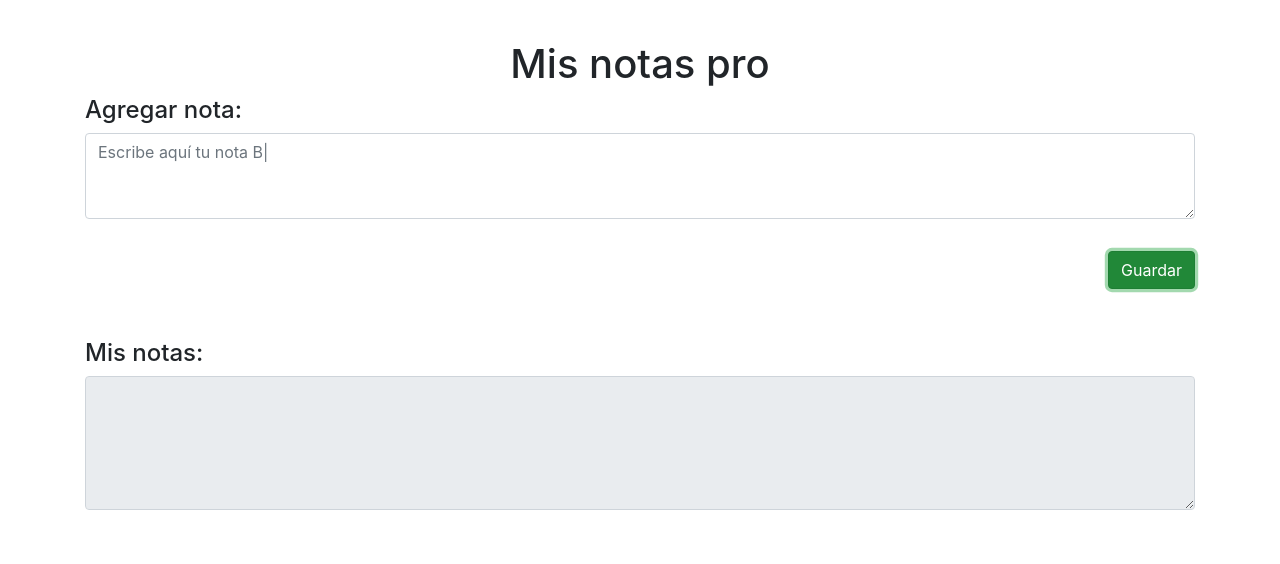
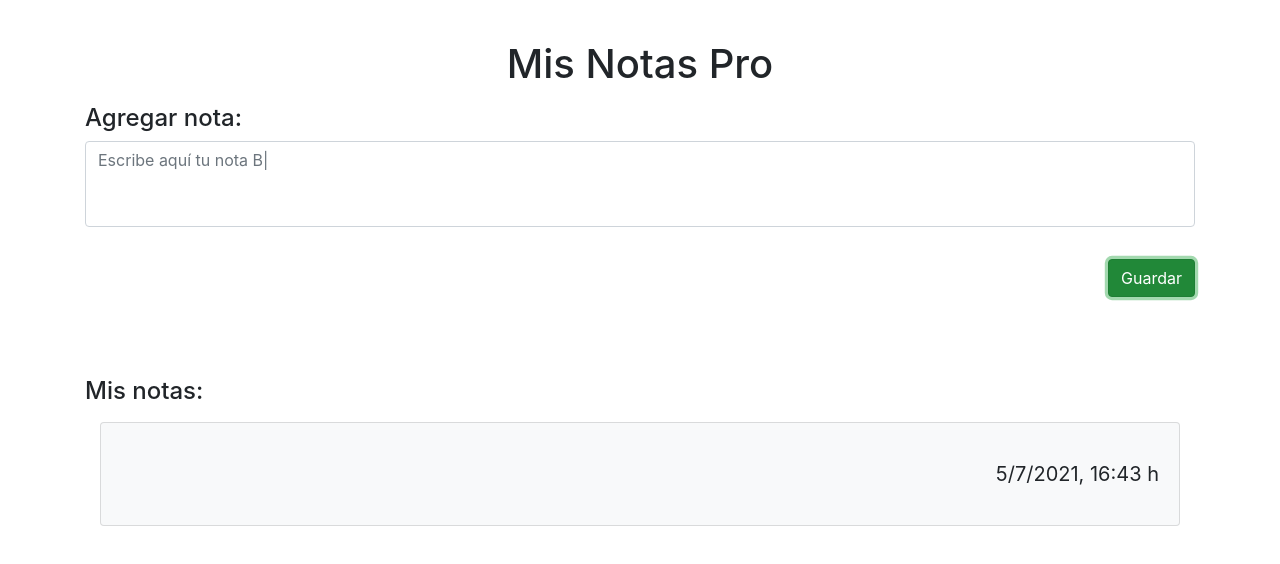
Before and after one commit to 20203TN156/aweb-U2Ord-Miranda-Silva, a plain HTML site: page index.html in a window 1280 px wide. Both pictures are taken after a click on the button "Guardar". Drawn offline with nearby package versions, Linux system fonts and the light colour scheme.

Commit message:
Terminado

```diff
--- a/css/style.css
+++ b/css/style.css
@@ -2,9 +2,7 @@ button{
     margin-top: 1em;
     margin-bottom: 5em;
 }
-.tvh4Misnotas{
-    margin-top: 5em;
-}
+
 h1{
     margin-top: 1em;
 }
--- a/index.html
+++ b/index.html
@@ -1,82 +1,85 @@
 <!doctype html>
 <html lang="es">
-
   <head>
     <!-- Required meta tags -->
     <meta charset="utf-8">
     <meta name="viewport" content="width=device-width, initial-scale=1, shrink-to-fit=no">
 
     <!-- Bootstrap CSS -->
-    <link rel="stylesheet" href="https://cdn.jsdelivr.net/npm/bootstrap@4.6.0/dist/css/bootstrap.min.css"
-        integrity="sha384-B0vP5xmATw1+K9KRQjQERJvTumQW0nPEzvF6L/Z6nronJ3oUOFUFpCjEUQouq2+l" crossorigin="anonymous">
-
+    <link rel="stylesheet" href="https://cdn.jsdelivr.net/npm/bootstrap@4.6.0/dist/css/bootstrap.min.css" integrity="sha384-B0vP5xmATw1+K9KRQjQERJvTumQW0nPEzvF6L/Z6nronJ3oUOFUFpCjEUQouq2+l" crossorigin="anonymous">
     <link rel="stylesheet" href="css/style.css">
-
-    <title>Mis notas pro</title>
+    <title>Hello, world!</title>
   </head>
-
   <body>
-    <h1 class="text-center">Mis notas pro</h1>
-
     <div class="container">
+                <fieldset>
+                    <legend>
+                        <h1 class="text-center">Mis Notas Pro</h1>
+                    </legend>
+                    <form action="" method="POST">
+                        <div class="form-group">
                             <h4>Agregar nota:</h4>
-
-        <div class="form-group">
-            <textarea class="form-control" id="txtNota" rows="3" placeholder="Escribe aquí tu nota B|"></textarea>
-
+                            <textarea class="form-control" style="resize: none;" name="nota" id="nota" cols="10"
+                                rows="3" placeholder="Escribe aquí tu nota B|" required></textarea>
                         </div>
 
-        <div class="btn-group float-right" role="group" aria-label="Basic example">
-            <button type="button" class="btn btn-success" onclick="getValueInput()">Guardar</button>
+                        <div class="btn-group float-right" role="group">
+                            <button type="button" class="btn btn-success" onclick="saveNote()">Guardar</button>
                         </div>
+                    </form>
+                </fieldset>
 
-        <div class="form-group">
                 <h4 class="tvh4Misnotas">Mis notas:</h4>
-            <textarea disabled class="form-control float-right" id="tvNota" rows="5"></textarea>
-        </div>
+                <div class="col-md-12" id="tvNote">
                 </div>
 
 
 
+    </div>
+
+        <script>
+            function saveNote(){
+
+var nota = document.getElementById("nota").value;
+
+var body = document.getElementsByTagName("body")[0];
+var col = document.getElementById("tvNote");
+
+var f = new Date();
+var divCard = document.createElement("div")
+var divCarBody = document.createElement("div")
+var blockquote = document.createElement("blockquote");
+var p = document.createElement("p");
+var footer = document.createElement("footer");
+var br = document.createElement("br");
+var texto = document.createTextNode(nota);
+var txtFecha = document.createTextNode(f.getDate() + "/" + (f.getMonth() +1) + "/" + f.getFullYear() + ", " + f.getHours() + ":" + f.getMinutes() + " h");
+divCard.setAttribute("style", "margin-top: 1em;");
 
 
+col.appendChild(divCard);
+divCard.setAttribute("class", "card bg-light");
 
+divCard.appendChild(divCarBody);
+divCarBody.setAttribute("class", "card-body");
+
+divCarBody.appendChild(blockquote);
+blockquote.setAttribute("class", "blockquote");
+
+blockquote.appendChild(p);
+p.appendChild(texto);
+
+blockquote.appendChild(footer);
+footer.setAttribute("class", "blockquote text-right");
+footer.appendChild(txtFecha);
+
+}
+        </script>
     <!-- Optional JavaScript; choose one of the two! -->
 
     <!-- Option 1: jQuery and Bootstrap Bundle (includes Popper) -->
-    <script src="https://code.jquery.com/jquery-3.5.1.slim.min.js"
-        integrity="sha384-DfXdz2htPH0lsSSs5nCTpuj/zy4C+OGpamoFVy38MVBnE+IbbVYUew+OrCXaRkfj"
-        crossorigin="anonymous"></script>
-    <script src="https://cdn.jsdelivr.net/npm/bootstrap@4.6.0/dist/js/bootstrap.bundle.min.js"
-        integrity="sha384-Piv4xVNRyMGpqkS2by6br4gNJ7DXjqk09RmUpJ8jgGtD7zP9yug3goQfGII0yAns"
-        crossorigin="anonymous"></script>
-
-    <script>
-
-        function getValueInput() {
-            function guardarNota(){
-
-var nota = document.getElementById("nota").value;
-
-
-var body = document.getElementsByTagName("body")[0];
-var col = document.getElementById("laCol");
-
-var divCard = document.createElement("div")
-var divCarBody = document.createElement("div")
-var blockquote = document.createElement("blockquote");
-var footer = document.createElement("footer");
-
-var texto = document.createTextNode(nota);
-var texto2 = document.createTextNode("05/07/21, 09:00am");
-
-
-}
-        }
-
-
-
-    </script>
+    <script src="https://code.jquery.com/jquery-3.5.1.slim.min.js" integrity="sha384-DfXdz2htPH0lsSSs5nCTpuj/zy4C+OGpamoFVy38MVBnE+IbbVYUew+OrCXaRkfj" crossorigin="anonymous"></script>
+    <script src="https://cdn.jsdelivr.net/npm/bootstrap@4.6.0/dist/js/bootstrap.bundle.min.js" integrity="sha384-Piv4xVNRyMGpqkS2by6br4gNJ7DXjqk09RmUpJ8jgGtD7zP9yug3goQfGII0yAns" crossorigin="anonymous"></script>
 
     <!-- Option 2: Separate Popper and Bootstrap JS -->
     <!--
@@ -85,5 +88,4 @@ var texto2 = document.createTextNode("05/07/21, 09:00am");
     <script src="https://cdn.jsdelivr.net/npm/bootstrap@4.6.0/dist/js/bootstrap.min.js" integrity="sha384-+YQ4JLhjyBLPDQt//I+STsc9iw4uQqACwlvpslubQzn4u2UU2UFM80nGisd026JF" crossorigin="anonymous"></script>
     -->
   </body>
-
 </html>
```
Lines whose indentation alone changed are shown as unchanged.
